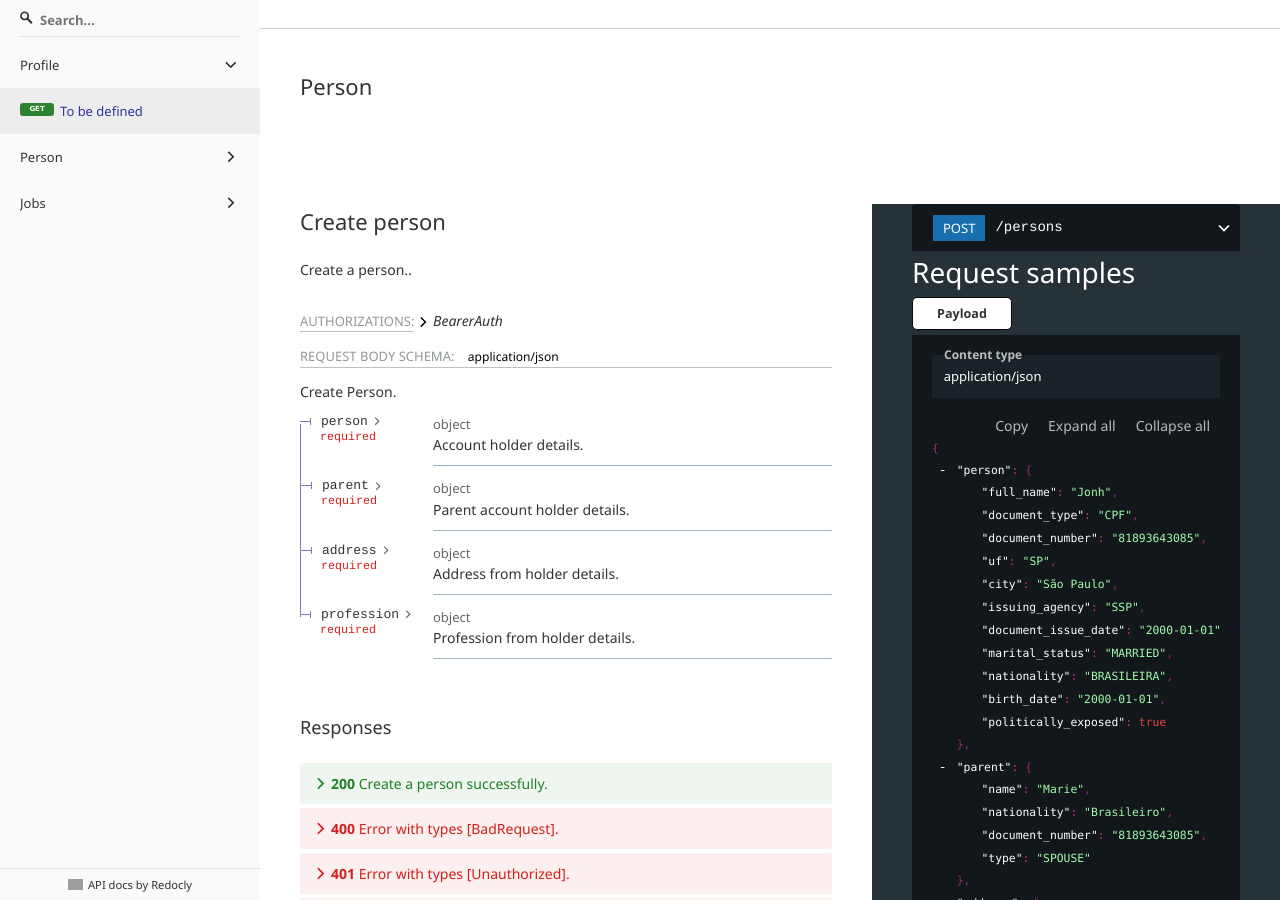
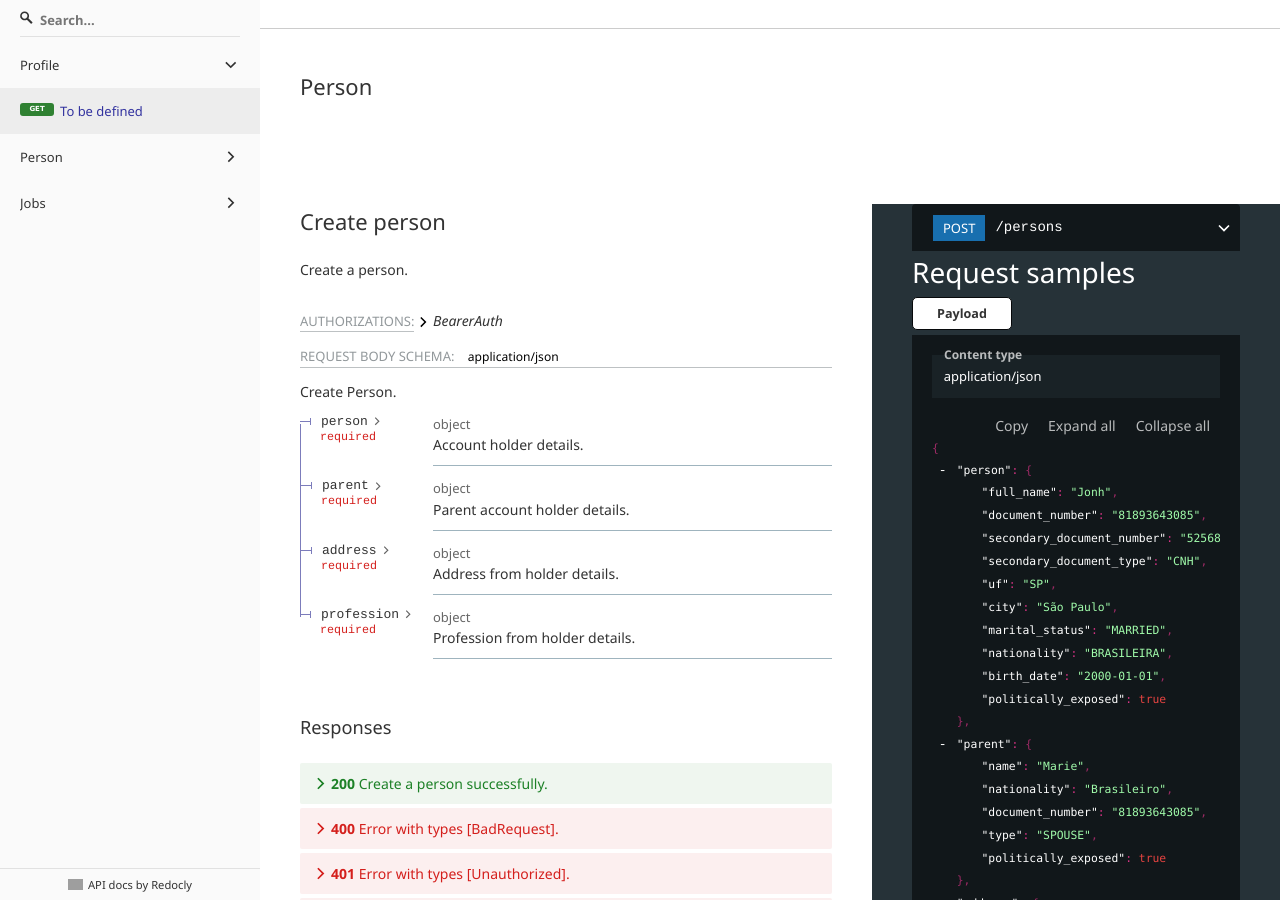
Before and after one commit to r4digital/developers, a Jekyll site: the page built from _apis/profile.html, in a window 1280 px wide and 900 px high, scrolled down 1714 px. Built offline with Jekyll 4.4.1, drawn with Linux system fonts in a browser that asks for light colours; nearby versions of some CDN libraries; a style sheet for code colours, icons or effects is not loaded; grey boxes are pictures that could not be loaded.

Commit message:
docs: update baas-profile documentation 7b4c1987

```diff
--- a/assets/baas-profile/openapi.json
+++ b/assets/baas-profile/openapi.json
@@ -32,7 +32,7 @@
           "Person"
         ],
         "summary": "Create person",
-        "description": "Create a person..",
+        "description": "Create a person.",
         "security": [
           {
             "BearerAuth": []
@@ -55,16 +55,15 @@
                     "type": "object",
                     "required": [
                       "full_name",
-                      "document_type",
                       "document_number",
+                      "secondary_document_number",
+                      "secondary_document_type",
                       "uf",
                       "city",
                       "marital_status",
                       "nationality",
                       "birth_date",
-                      "politically_exposed",
-                      "issuing_agency",
-                      "document_issue_date"
+                      "politically_exposed"
                     ],
                     "description": "Account holder details.\n",
                     "properties": {
@@ -73,18 +72,23 @@
                         "description": "Name from person.",
                         "example": "Jonh"
                       },
-                      "document_type": {
-                        "type": "string",
-                        "description": "The Type of Document.",
-                        "enum": [
-                          "CPF",
-                          "CNH"
-                        ]
-                      },
                       "document_number": {
                         "type": "string",
                         "description": "The value of document.",
                         "example": "81893643085"
+                      },
+                      "secondary_document_number": {
+                        "type": "string",
+                        "description": "The value of the secondary document.",
+                        "example": "5256856547"
+                      },
+                      "secondary_document_type": {
+                        "type": "string",
+                        "description": "The Type of the secondary document.",
+                        "enum": [
+                          "CNH",
+                          "RG"
+                        ]
                       },
                       "uf": {
                         "type": "string",
@@ -95,17 +99,6 @@
                         "type": "string",
                         "description": "The city of the document.",
                         "example": "S\u00e3o Paulo"
-                      },
-                      "issuing_agency": {
-                        "type": "string",
-                        "description": "Issuing agency from document.",
-                        "example": "SSP"
-                      },
-                      "document_issue_date": {
-                        "type": "string",
-                        "format": "date",
-                        "example": "2000-01-01",
-                        "description": "Issuing document date."
                       },
                       "marital_status": {
                         "type": "string",
@@ -146,7 +139,8 @@
                       "name",
                       "nationality",
                       "document_number",
-                      "type"
+                      "type",
+                      "politically_exposed"
                     ],
                     "description": "Parent account holder details.\n",
                     "properties": {
@@ -174,6 +168,10 @@
                           "PARTNERSHIP",
                           "PARTNERSHIP_BACEN"
                         ]
+                      },
+                      "politically_exposed": {
+                        "type": "boolean",
+                        "description": "If the parent is politically exposed."
                       }
                     }
                   },
```
Also changed, not shown: 1 other file.
